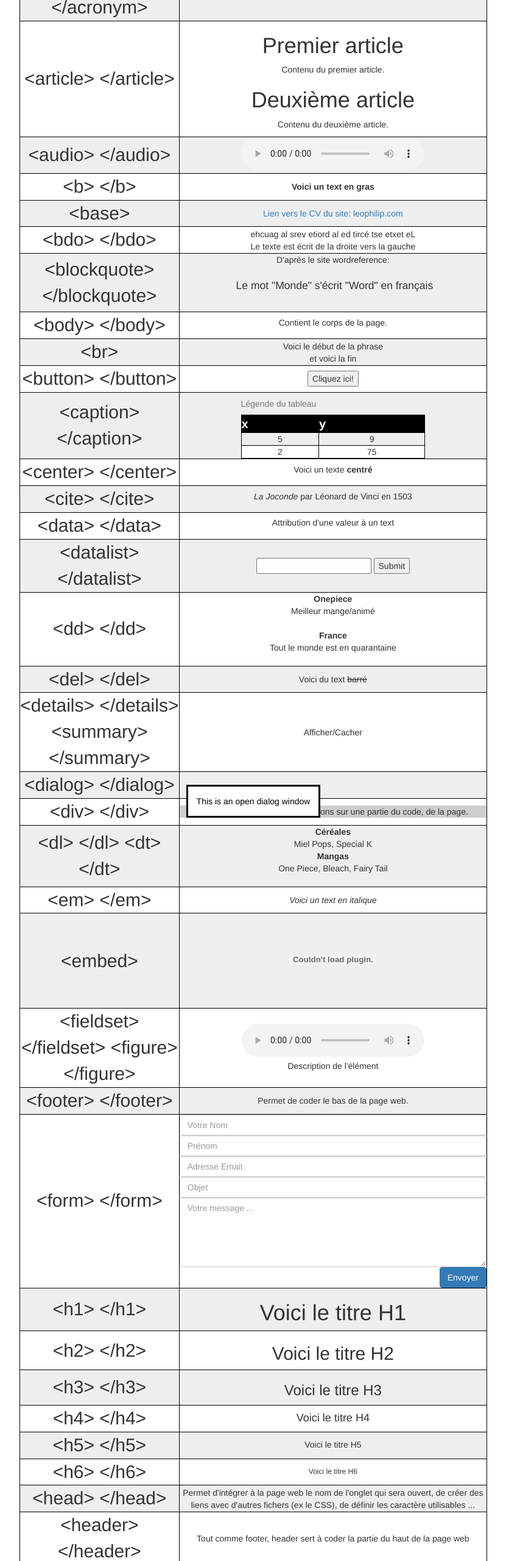
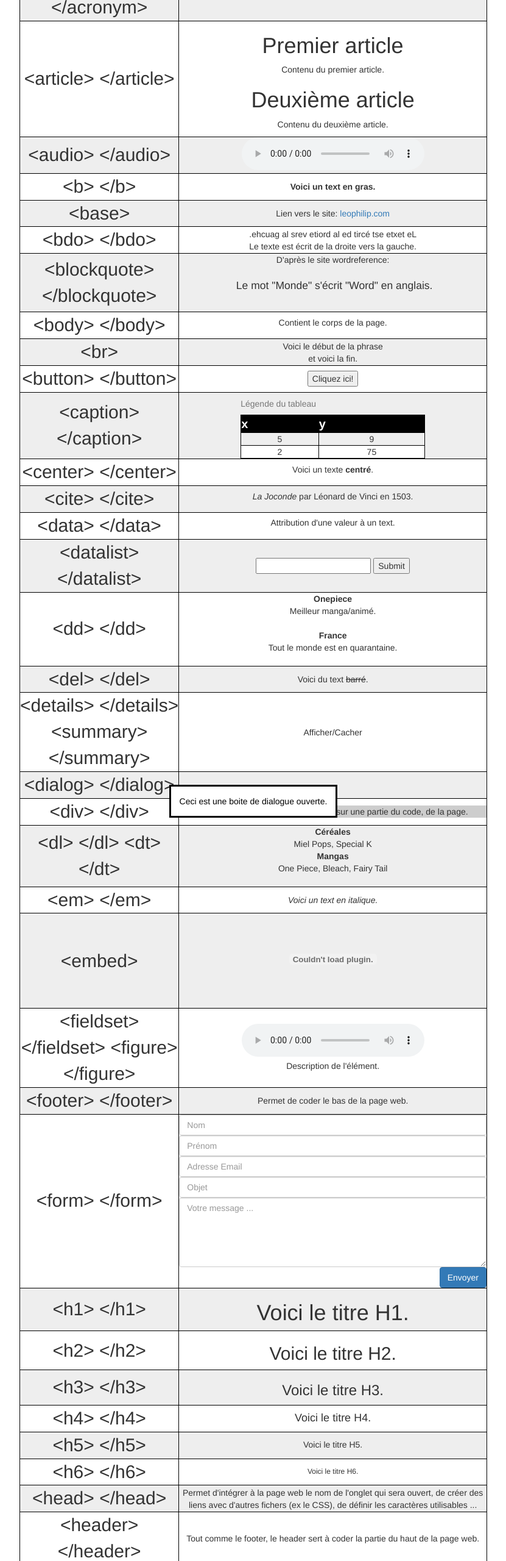
Before and after one commit to LeoPhilip33/Dictionnaire-des-d-veloppeurs-WEB, a plain HTML site: page HTML/index.html in a window 1280 px wide. Shown: the part 240-2800 px from the top of the page at 61% size, without its empty margins (224-1055 px from the left). Drawn offline with nearby package versions, Linux system fonts and the light colour scheme.

Commit message:
leo dans les back 05 04 2020

```diff
--- a/HTML/index.html
+++ b/HTML/index.html
@@ -51,21 +51,21 @@
             </tr>
             <tr>
                 <td class="presentation">&lt;b&gt;  &lt;/b&gt;</td>
-                <td><b>Voici un text en gras</b></td>  <!-- text en gras-->
+                <td><b>Voici un text en gras.</b></td>  <!-- text en gras-->
             </tr>
             <tr>
                 <td class="presentation">&lt;base&gt;</td>
-                <td><a href="https://leophilip.com/">Lien vers le CV du site: <!-- <base href="https://leophilip.com/"> -->
-                <a href="CV/CV.html">leophilip.com</a></td>  <!-- Mettre une url en url de base sans avoir besoin de la réécrire-->
+                <td>Lien vers le site: <!-- <base href="https://leophilip.com/"> -->
+                    <a href="https://leophilip.com/">leophilip.com</a></td>  <!-- Mettre une url en url de base sans avoir besoin de la réécrire-->
             </tr>
             <tr>
                 <td class="presentation">&lt;bdo&gt; &lt;/bdo&gt;</td>
-                <td><bdo dir="rtl">Le texte est écrit de la droite vers la gauche</bdo><br>Le texte est écrit de la droite vers la gauche</td> <!-- sens décriture changé -->
+                <td><bdo dir="rtl">Le texte est écrit de la droite vers la gauche.</bdo><br>Le texte est écrit de la droite vers la gauche.</td> <!-- sens décriture changé -->
             </tr>
             <tr>
                 <td class="presentation">&lt;blockquote&gt; &lt;/blockquote&gt;</td>
                 <td><p>D'après le site wordreference:</p>
-                <blockquote cite="https://www.wordreference.com/fren/monde">Le mot "Monde" s'écrit "Word" en français</blockquote></td> <!-- saut de lignes -->
+                <blockquote cite="https://www.wordreference.com/fren/monde">Le mot "Monde" s'écrit "Word" en anglais.</blockquote></td> <!-- saut de lignes -->
             </tr>
             <tr>
                 <td class="presentation">&lt;body&gt; &lt;/body&gt;</td>
@@ -73,7 +73,7 @@
             </tr>
             <tr>
                 <td class="presentation">&lt;br&gt;</td>
-                <td>Voici le début de la phrase <br> et voici la fin</td> <!-- saut de lignes -->
+                <td>Voici le début de la phrase <br> et voici la fin.</td> <!-- saut de lignes -->
             </tr>
             <tr>
                 <td class="presentation">&lt;button&gt; &lt;/button&gt;</td>
@@ -99,15 +99,15 @@
             </tr>
             <tr>
                 <td class="presentation">&lt;center&gt;  &lt;/center&gt;</td>
-                <td><p>Voici un texte <b>centré</b></p></td> <!-- centrer texte-->
+                <td><p>Voici un texte <b>centré</b>.</p></td> <!-- centrer texte-->
             </tr>
             <tr>
                 <td class="presentation">&lt;cite&gt;  &lt;/cite&gt;</td>
-                <td><p><cite>La Joconde</cite> par Léonard de Vinci en 1503</p></td> <!-- cite le titre d'une oeuvre-->
+                <td><p><cite>La Joconde</cite> par Léonard de Vinci en 1503.</p></td> <!-- cite le titre d'une oeuvre-->
             </tr>
             <tr>
                 <td class="presentation">&lt;data&gt;  &lt;/data&gt;</td>
-                <td><p><data value="78563">Attribution d'une valeur à un text</data></p></td> <!-- donner une valeur a un text-->
+                <td><p><data value="78563">Attribution d'une valeur à un text.</data></p></td> <!-- donner une valeur a un text-->
             </tr>
             <tr>
                 <td class="presentation">&lt;datalist&gt;  &lt;/datalist&gt;</td>
@@ -130,15 +130,15 @@
                 <td>
                     <dl>
                         <dt>Onepiece</dt>
-                        <dd>Meilleur mange/animé</dd><br>
+                        <dd>Meilleur manga/animé.</dd><br>
                         <dt>France</dt>
-                        <dd>Tout le monde est en quarantaine</dd>
+                        <dd>Tout le monde est en quarantaine.</dd>
                       </dl>
                 </td> <!-- description dans un dl-->
             </tr>
             <tr>
                 <td class="presentation">&lt;del&gt;  &lt;/del&gt;</td>
-                <td>Voici du text <del>barré</del></td> <!-- Barre du text-->
+                <td>Voici du text <del>barré</del>.</td> <!-- Barre du text-->
             </tr>
             <tr>
                 <td class="presentation">&lt;details&gt;  &lt;/details&gt; &lt;summary&gt;  &lt;/summary&gt;</td>
@@ -152,7 +152,7 @@
             </tr>
             <tr>
                 <td class="presentation">&lt;dialog&gt;  &lt;/dialog&gt;</td>
-                <td><dialog open>This is an open dialog window</dialog></td> <!-- boite de dialogue-->
+                <td><dialog open>Ceci est une boite de dialogue ouverte.</dialog></td> <!-- boite de dialogue-->
             </tr>
             <tr>
                 <td class="presentation">&lt;div&gt;  &lt;/div&gt;</td>
@@ -169,7 +169,7 @@
             </tr>
             <tr>
                 <td class="presentation">&lt;em&gt;  &lt;/em&gt;</td>
-                <td><em>Voici un text en italique</em></td> <!-- text en italique-->
+                <td><em>Voici un text en italique.</em></td> <!-- text en italique-->
             </tr>
             <tr>
                 <td class="presentation">&lt;embed&gt;</td>
@@ -181,7 +181,7 @@
                     <audio controls>
                         <source src="../audio/ouch.mp3">
                     </audio>
-                    <figcaption>Description de l'élément</figcaption>
+                    <figcaption>Description de l'élément.</figcaption>
                 </figure> <!-- description d'élément-->
                 </td>
             </tr>
@@ -195,7 +195,7 @@
                     <form method="POST" >
                         <div>
                             <div class="form-group">
-                                <input type="text"  class="form-control" name="nom" placeholder="Votre Nom" required>
+                                <input type="text"  class="form-control" name="nom" placeholder="Nom" required>
                                 <input type="text" class="form-control" name="prenom" placeholder="Prénom" required>
                                 <input type="email" class="form-control" name="email" placeholder="Adresse Email" required>
                                 <input type="text" class="form-control" name="objet" placeholder="Objet" required>
@@ -208,35 +208,35 @@
             </tr>
             <tr>
                 <td class="presentation">&lt;h1&gt;  &lt;/h1&gt;</td>
-                <td><h1>Voici le titre H1</h1></td>
+                <td><h1>Voici le titre H1.</h1></td>
             </tr>
             <tr>
                 <td class="presentation">&lt;h2&gt;  &lt;/h2&gt;</td>
-                <td><h2>Voici le titre H2</h2></td>
+                <td><h2>Voici le titre H2.</h2></td>
             </tr>
             <tr>
                 <td class="presentation">&lt;h3&gt;  &lt;/h3&gt;</td>
-                <td><h3>Voici le titre H3</h3></td>
+                <td><h3>Voici le titre H3.</h3></td>
             </tr>
             <tr>
                 <td class="presentation">&lt;h4&gt;  &lt;/h4&gt;</td>
-                <td><h4>Voici le titre H4</h4></td>
+                <td><h4>Voici le titre H4.</h4></td>
             </tr>
             <tr>
                 <td class="presentation">&lt;h5&gt;  &lt;/h5&gt;</td>
-                <td><h5>Voici le titre H5</h5></td>
+                <td><h5>Voici le titre H5.</h5></td>
             </tr>
             <tr>
                 <td class="presentation">&lt;h6&gt;  &lt;/h6&gt;</td>
-                <td><h6>Voici le titre H6</h6></td> <!-- Titres -->
+                <td><h6>Voici le titre H6.</h6></td> <!-- Titres -->
             </tr>
             <tr>
                 <td class="presentation">&lt;head&gt;  &lt;/head&gt;</td>
-                <td>Permet d'intégrer à la page web le nom de l'onglet qui sera ouvert, de créer des liens avec d'autres fichers (ex le CSS), de définir les caractère utilisables ...</td> <!-- Header -->
+                <td>Permet d'intégrer à la page web le nom de l'onglet qui sera ouvert, de créer des liens avec d'autres fichers (ex le CSS), de définir les caractères utilisables ...</td> <!-- Header -->
             </tr>
             <tr>
                 <td class="presentation">&lt;header&gt;  &lt;/header&gt;</td>
-                <td>Tout comme footer, header sert à coder la partie du haut de la page web</td> <!-- Head -->
+                <td>Tout comme le footer, le header sert à coder la partie du haut de la page web.</td> <!-- Head -->
             </tr>
             <tr>
                 <td class="presentation">&lt;hr&gt;  &lt;/hr&gt;</td>
@@ -244,11 +244,11 @@
             </tr>
             <tr>
                 <td class="presentation">&lt;html&gt;  &lt;/html&gt;</td>
-                <td>Entre ces balise, le document sera en language HTML5</td> <!-- Document HTML5-->
+                <td>Entre ces balise, le document sera en language HTML5.</td> <!-- Document HTML5-->
             </tr>
             <tr>
                 <td class="presentation">&lt;i&gt;  &lt;/i&gt;</td>
-                <td><i>Voici un text en italique</i></td> <!-- text en italique-->
+                <td><i>Voici un text en italique.</i></td> <!-- text en italique-->
             </tr>
             <tr>
                 <td class="presentation">&lt;iframe&gt;  &lt;/iframe&gt;</td>
@@ -267,7 +267,7 @@
             </tr>
             <tr>
                 <td class="presentation">&lt;ins&gt;  &lt;/ins&gt;</td>
-                <td><p>Je n'aime pas <del>ça</del> mais <ins>ça</ins></p></td> <!-- text barré puis souligné-->
+                <td><p>Je n'aime pas <del>ça</del> mais <ins>ça</ins>.</p></td> <!-- text barré puis souligné-->
             </tr>
             <tr>
                 <td class="presentation">&lt;kbd&gt;  &lt;/kbd&gt;</td>
@@ -281,7 +281,7 @@
                 </form></td> <!-- label dans form-->
             </tr>
             <tr>
-                <td class="presentation">&lt;legend&gt;</td>
+                <td class="presentation">&lt;legend&gt; &lt;/legend&gt;</td>
                 <td><form action="/action_page.php">
                      <legend>Légende du groupe:</legend>
                      <label for="exemple"><b>Un exemple de label: </b></label>
@@ -317,7 +317,7 @@
             </tr>
             <tr>
                 <td class="presentation">&lt;meter&gt;</td>
-                <td>Sert à créée des jauges comme celle-ci:
+                <td>Sert à créer des jauges comme celle-ci:
                     <meter value="223" min="0" max="1000">
                 </td> <!-- Création de jauges-->
             </tr>
@@ -333,7 +333,7 @@
             <tr>
                 <td class="presentation">&lt;noscript&gt; &lt;/noscript&gt;</td>
                 <td><script>document.write("Votre navigateur supporte les scripts Java")</script>
-                    <noscript>Votre navigateur ne supporte pas les scripts Java</noscript>
+                    <noscript>Votre navigateur ne supporte pas les scripts Java.</noscript>
                 </td> <!-- Ecrit un message si le navigateur ne supporte pas les scripts java-->
             </tr>
             <tr>
@@ -392,7 +392,7 @@
                     Affiche
                     le text
                     de la même forme
-                    que dans le code
+                    que dans le code.
                   </pre></td> <!-- affiche le text de la meme façon que dans le code -->
             </tr>
             <tr>
@@ -406,16 +406,16 @@
             <tr>
                 <td class="presentation">&lt;rp&gt; &lt;/rp&gt; &lt;rt&gt; &lt;/rt&gt;</td>
                 <td><ruby>
-                    <rt><rp>ERROR</rp>Sert à remplacer des éléments que le navigateur ne peut afficher.</rt>
+                    <rt><rp>ERROR</rp>Sert à remplacer des éléments que le navigateur ne peut pas afficher.</rt>
                 </ruby></td> <!-- remplace éléments que le navigateur prends pas en charge -->
             </tr>
             <tr>
                 <td class="presentation">&lt;s&gt; &lt;/s&gt;</td>
-                <td>Voici du text barré: <s>TEXT</s></td> <!-- barre du text -->
+                <td>Voici du text barré: <s>TEXT</s>.</td> <!-- barre du text -->
             </tr>
             <tr>
                 <td class="presentation">&lt;samp&gt; &lt;/samp&gt;</td>
-                <td>Voici le même text que le reste de cette page Web | <samp>Voici du text sans changement</samp></td> <!-- écrit du text type document -->
+                <td>Voici le même text que le reste de cette page Web. | <samp>Voici du text sans changements.</samp></td> <!-- écrit du text type document -->
             </tr>
             <tr>
                 <td class="presentation">&lt;script&gt; &lt;/script&gt;</td>
@@ -455,15 +455,15 @@
             </tr>
             <tr>
                 <td class="presentation">&lt;strike&gt; &lt;/strike&gt;</td>
-                <td>Ce mot est barré: <strike>TEXT</strike></td> <!-- bar du text -->
+                <td>Ce mot est barré: <strike>TEXT</strike>.</td> <!-- bar du text -->
             </tr>
             <tr>
                 <td class="presentation">&lt;strong&gt; &lt;/strong&gt;</td>
-                <td>Ce mot est en gras: <strong>TEXT</strong></td> <!-- bar du text -->
+                <td>Ce mot est en gras: <strong>TEXT</strong></td> <!--text en gras -->
             </tr>
             <tr>
                 <td class="presentation">&lt;sub&gt; &lt;/sub&gt; &lt;sup&gt; &lt;/sup&gt;</td>
-                <td>Exemple : <sub>sub</sub> et <sup>sup</sup></td> <!-- text haut et bas -->
+                <td>Exemple : <sub>sub</sub> et <sup>sup</sup>.</td> <!-- text haut et bas -->
             </tr>
             <tr>
                 <td class="presentation">&lt;/svg&gt; &lt;svg&gt;</td>
@@ -473,11 +473,11 @@
             </tr>
             <tr>
                 <td class="presentation">&lt;/table&gt; &lt;table&gt; &lt;/tr&gt; &lt;tr&gt; &lt;/td&gt; &lt;td&gt;</td>
-                <td>Cesbalises sont utilisées sur toute la longueur de cette page Web.</td> <!-- Tableau -->
+                <td>Ces balises sont utilisées sur toute la longueur de cette page Web.</td> <!-- Tableau -->
             </tr>
             <tr>
                 <td class="presentation">&lt;/tbody&gt; &lt;tbody&gt; &lt;/thead&gt; &lt;thead&gt; &lt;/tfoot&gt; &lt;tfoot&gt;</td>
-                <td>Ces balises utilises le même principe que le code d'une page HTML avec le HEAD le BODY et le FOOT.</td> <!-- Tableau géré de manière différente -->
+                <td>Ces balises utilises le même principe que le code d'une page HTML avec le HEAD, le BODY et le FOOT.</td> <!-- Tableau géré de manière différente -->
             </tr>
             <tr>
                 <td class="presentation">&lt;/template&gt; &lt;template&gt;</td>
@@ -486,7 +486,7 @@
             <tr>
                 <td class="presentation">&lt;/textarea&gt; &lt;textarea&gt;</td>
                 <td><textarea rows="2" cols="50">
-                   Zone de text de 2 lignes de haut et 50 caractères de large.
+                   Zone de text de deux lignes de haut et cinquante caractères de large.
                 </textarea></td> <!-- zone de text -->
             </tr>
             <tr>
@@ -499,7 +499,7 @@
             </tr>
             <tr>
                 <td class="presentation">&lt;u&gt; &lt;/u&gt;</td>
-                <td>Sous ligne un <u>mot</u>.</td> <!-- sous titres -->
+                <td>Sous-ligne un <u>mot</u>.</td> <!-- sous titres -->
             </tr>
             <tr>
                 <td class="presentation">&lt;var&gt; &lt;/var&gt;</td>
```
